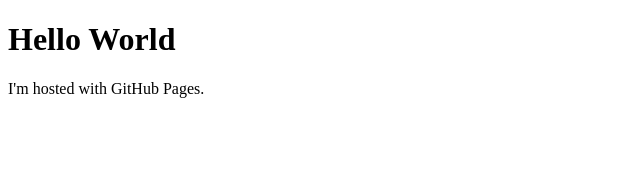
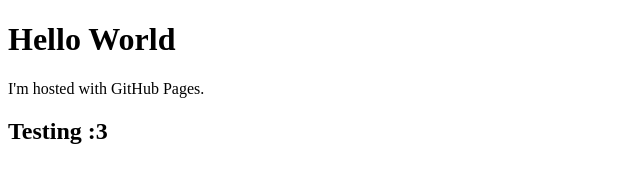
Before and after one commit to Sowluckk/Sowluckk.github.io, a plain HTML site: page index.html in a window 1280 px wide. Shown: the whole page, without its empty margins (0-640 px from the left). Drawn offline with Linux system fonts and the light colour scheme.

Commit message:
commit 2

```diff
--- a/index.html
+++ b/index.html
@@ -3,5 +3,7 @@
 	<body>
 		<h1>Hello World</h1>
 		<p>I'm hosted with GitHub Pages.</p>
+
+		<h2>Testing :3</h2>
 	</body>
 </html>
```
